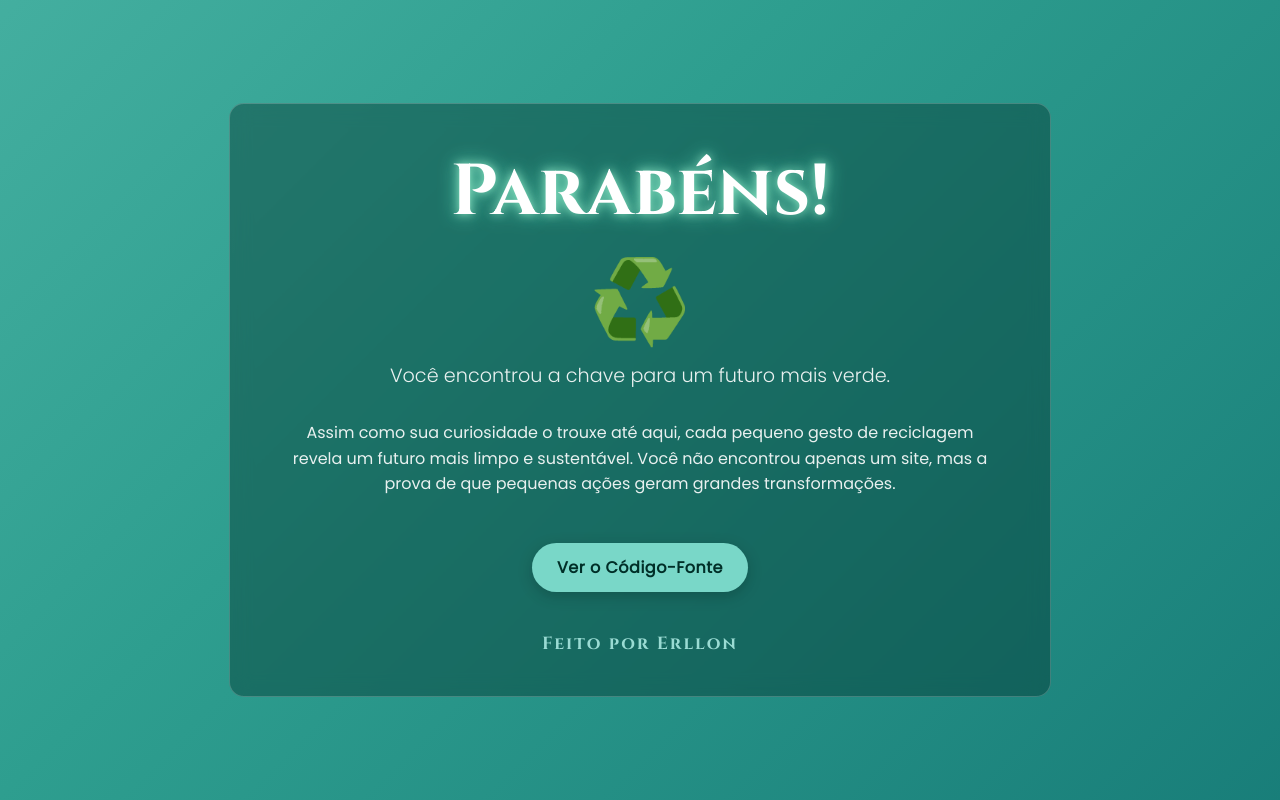
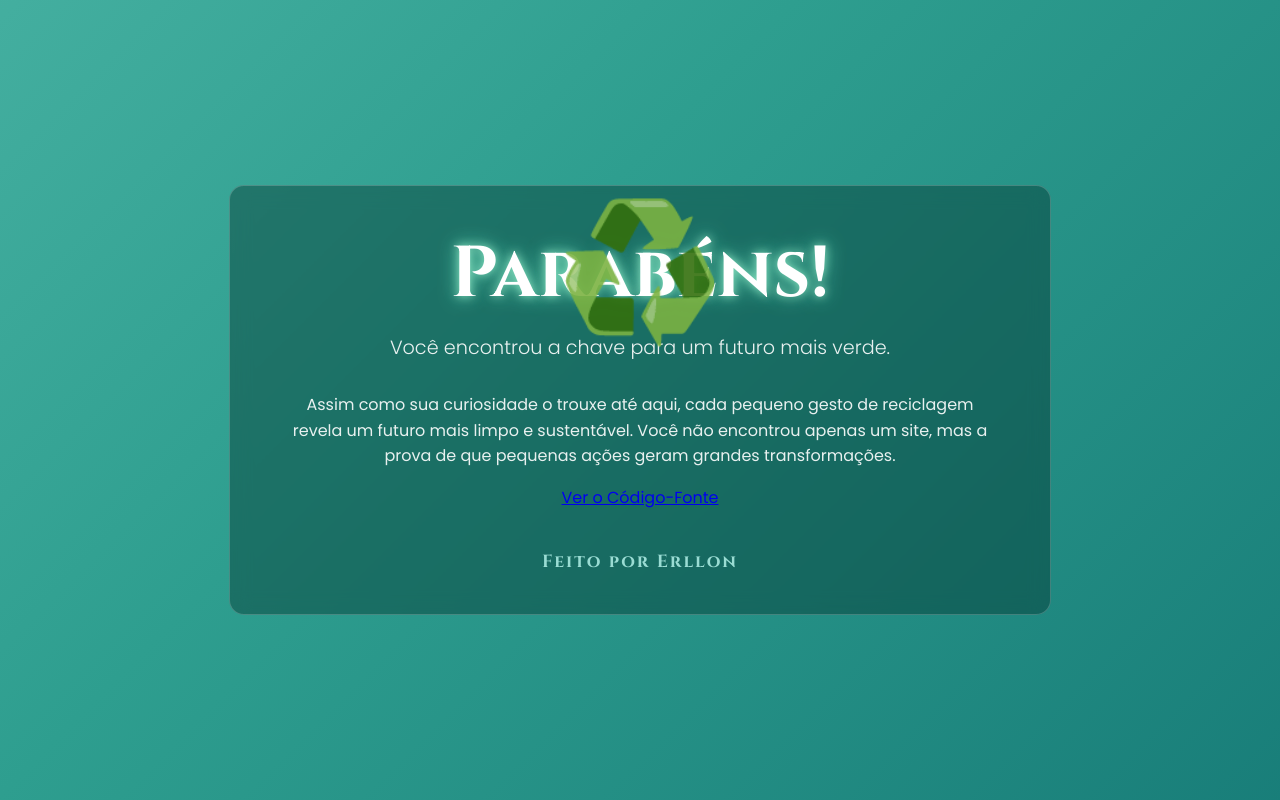
Before and after one commit to Erllon890/Reciclark, a plain HTML site: page index.html in a window 1280 px wide. Drawn offline with Linux system fonts and the light colour scheme.

Commit message:
Refactor styles for recycle icon and content box
Removed old styles for recycle icon and CTA button. Added new styles for a floating recycle icon and adjusted existing styles for better visibility and animation.

```diff
--- a/style.css
+++ b/style.css
@@ -4,7 +4,7 @@ body, html {
     padding: 0;
     width: 100%;
     height: 100%;
-    overflow: hidden; /* Evita barras de rolagem desnecessárias */
+    overflow: hidden;
     font-family: 'Poppins', sans-serif;
 }
 
@@ -19,6 +19,7 @@ body, html {
     background-size: 400% 400%;
     animation: gradient-animation 15s ease infinite;
     box-sizing: border-box;
+    position: relative; /* Essencial para posicionar o ícone em relação a ele */
 }
 
 @keyframes gradient-animation {
@@ -27,20 +28,47 @@ body, html {
     100% { background-position: 0% 50%; }
 }
 
+/* NOVO: Estilo para o Ícone de Reciclagem (GRANDE e FLUTUANTE) */
+.recycle-icon {
+    font-size: 8rem; /* Aumentado para ser bem visível */
+    position: absolute;
+    /* Centraliza na horizontal */
+    left: 50%;
+    /* Coloca o ícone acima da caixa e o move um pouco para cima */
+    top: 50%;
+    transform: translate(-50%, -150%); /* Ajuste fino: -50% horizontal, -150% vertical */
+    line-height: 1;
+    animation: icon-pulse 2s infinite alternate ease-in-out;
+    z-index: 10; /* Garante que fique acima de tudo */
+}
+
+/* Animação de pulsação sutil do Ícone */
+@keyframes icon-pulse {
+    from {
+        transform: translate(-50%, -150%) scale(1);
+        opacity: 0.8;
+    }
+    to {
+        transform: translate(-50%, -150%) scale(1.1); /* Mais ênfase no scale */
+        opacity: 1;
+    }
+}
+
+
 /* Caixa de conteúdo com fundo verde escuro e transparente (Glassmorphism) */
 .content-box {
     text-align: center;
     color: white;
-    background: rgba(0, 47, 40, 0.4); /* Fundo verde-escuro semi-transparente */
+    background: rgba(0, 47, 40, 0.4);
     padding: 40px 60px;
     border-radius: 15px;
-    border: 1px solid rgba(255, 255, 255, 0.2); /* Borda mais clara */
-    backdrop-filter: blur(10px); /* Efeito de vidro fosco */
-    -webkit-backdrop-filter: blur(10px); /* Para compatibilidade com Safari */
+    border: 1px solid rgba(255, 255, 255, 0.2);
+    backdrop-filter: blur(10px);
+    -webkit-backdrop-filter: blur(10px);
     max-width: 700px;
     animation: fade-in-up 1.5s cubic-bezier(0.25, 0.46, 0.45, 0.94) both;
-    /* NOVO: Adicione uma transição para o efeito de hover */
     transition: transform 0.3s ease-in-out, box-shadow 0.3s ease-in-out;
+    z-index: 5; /* Fica abaixo do ícone */
 }
 
 /* Animação de Entrada do Conteúdo */
@@ -59,7 +87,8 @@ body, html {
 .main-title {
     font-family: 'Cinzel', serif;
     font-size: 4.5rem;
-    margin: 0;
+    margin-top: 0; /* Ajustado para começar no topo da caixa */
+    margin-bottom: 0;
     color: #ffffff;
     text-shadow: 0 0 10px rgba(173, 255, 216, 0.8), 0 0 20px rgba(127, 255, 212, 0.8);
     animation: text-glow 2.5s ease-in-out infinite alternate;
@@ -72,26 +101,6 @@ body, html {
     }
     to {
         text-shadow: 0 0 20px rgba(173, 255, 216, 1), 0 0 35px rgba(127, 255, 212, 1);
-    }
-}
-
-/* NOVO! Estilo para o Ícone de Reciclagem */
-.recycle-icon {
-    font-size: 5rem; /* Tamanho grande */
-    margin: 20px 0;
-    line-height: 1;
-    animation: icon-pulse 2s infinite alternate ease-in-out; /* Nova animação */
-}
-
-/* NOVO! Animação de pulsação sutil do Ícone */
-@keyframes icon-pulse {
-    from {
-        transform: scale(1);
-        opacity: 0.8;
-    }
-    to {
-        transform: scale(1.05);
-        opacity: 1;
     }
 }
 
@@ -124,33 +133,11 @@ body, html {
 }
 
 
-/* NOVO! Estilo para o Botão CTA (Call to Action) */
-.cta-button {
-    display: inline-block;
-    margin-top: 30px;
-    padding: 12px 25px;
-    background-color: #79d7c8; /* Cor mais clara do gradiente */
-    color: #002f28; /* Cor de texto escura para contraste */
-    text-decoration: none; /* Remove sublinhado */
-    border-radius: 50px;
-    font-weight: 700;
-    font-size: 1rem;
-    letter-spacing: 0.5px;
-    transition: background-color 0.3s, transform 0.1s;
-    box-shadow: 0 4px 15px rgba(0, 0, 0, 0.2);
-}
-
-.cta-button:hover {
-    background-color: #b2f0e8; /* Fica mais claro no hover */
-    transform: translateY(-2px); /* Efeito de pressão/sutil levitação */
-}
-
-
 /* Ajustes para Telas Grandes (Efeito Hover na Caixa) */
 @media (min-width: 601px) {
     .content-box:hover {
-        transform: translateY(-5px) scale(1.01); /* Move levemente para cima e aumenta */
-        box-shadow: 0 15px 30px rgba(0, 0, 0, 0.3); /* Adiciona uma sombra mais escura */
+        transform: translateY(-5px) scale(1.01);
+        box-shadow: 0 15px 30px rgba(0, 0, 0, 0.3);
     }
 }
 
@@ -163,8 +150,8 @@ body, html {
         font-size: 3rem;
     }
     .recycle-icon {
-        font-size: 4rem;
-        margin: 15px 0;
+        font-size: 5rem; /* Ajuste para celular */
+        transform: translate(-50%, -170%); /* Ajuste de posição vertical para celular */
     }
     .subtitle {
         font-size: 1rem;
@@ -173,3 +160,5 @@ body, html {
         margin-top: 30px;
     }
 }
+
+/* CÓDIGOS DE BOTÃO (CTA) REMOVIDOS */
```
